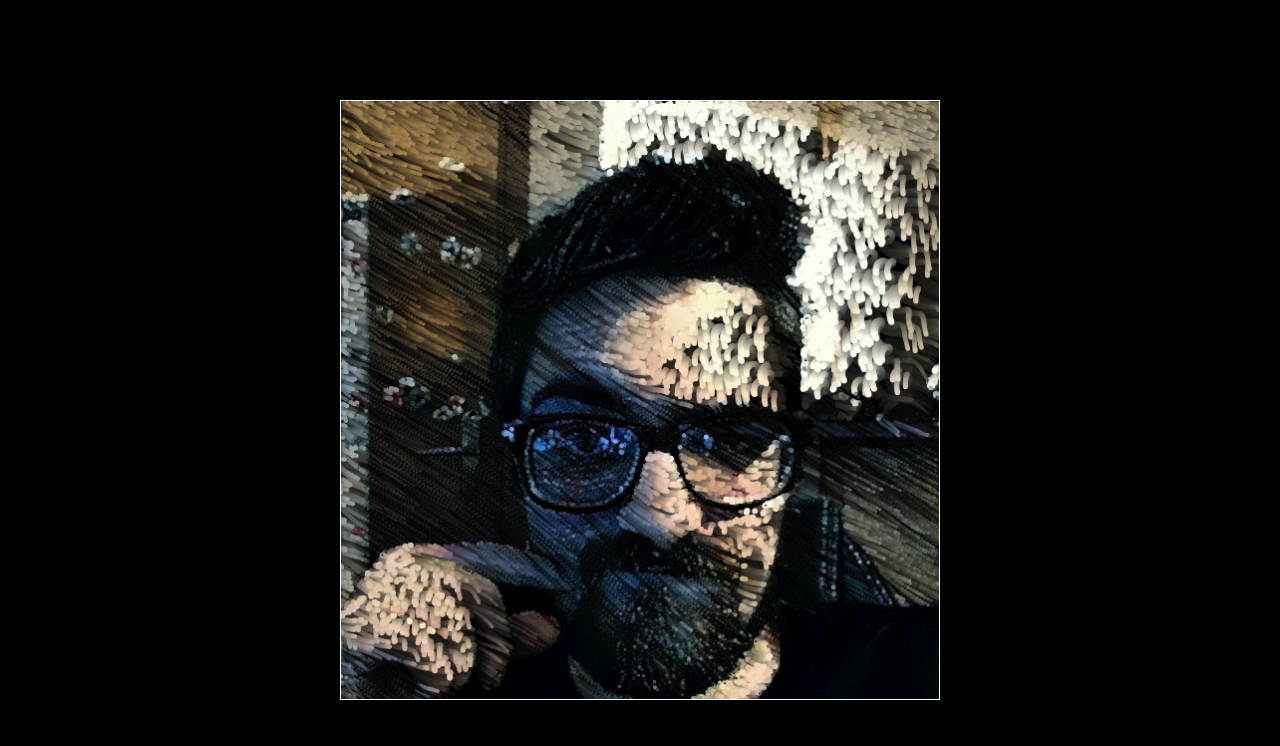
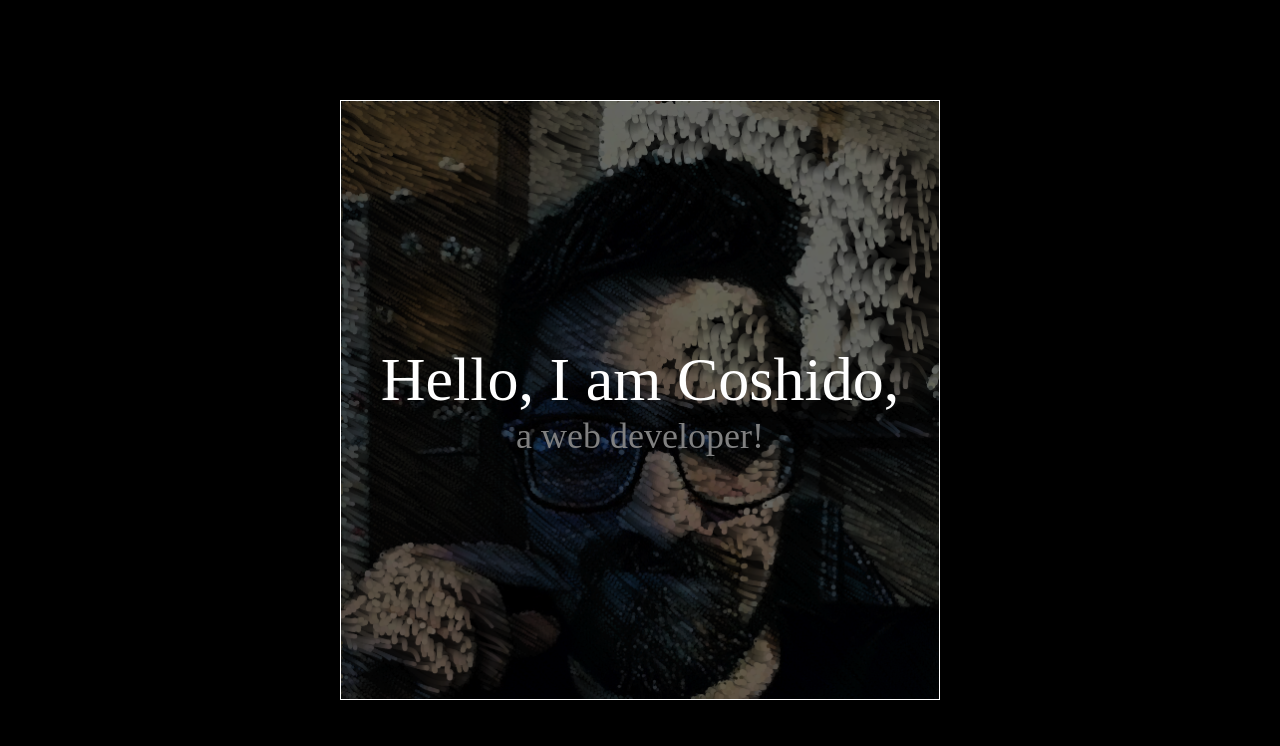
Before and after one commit to Coshido/Particle-Animation, a plain HTML site: page index.html in a window 1280 px wide. Shown: the top 746 px of the page. Drawn offline with Linux system fonts and the light colour scheme; animation ran at ten frames a second.

Commit message:
add text and opacity on top of the canvas

```diff
--- a/index.html
+++ b/index.html
@@ -9,6 +9,10 @@
   </head>
   <body>
     <canvas id="canvas"></canvas>
+    <div id="test">
+      Hello, I am Coshido,
+      <p>a web developer!</p>
+    </div>
     <script src="./javascript.js"></script>
     <script
       src="https://kit.fontawesome.com/2e94fa5060.js"
--- a/style.css
+++ b/style.css
@@ -32,3 +32,24 @@ footer {
   text-decoration: none;
   color: white;
 }
+#test {
+  position: absolute;
+  background: rgba(0, 0, 0, 0.6);
+  border: 1px solid white;
+
+  color: White;
+  top: 50%;
+  left: 50%;
+  transform: translate(-50%, -50%);
+  height: 600px;
+  width: 600px;
+  display: flex;
+  flex-direction: column;
+  justify-content: center;
+  align-items: center;
+  font-size: 62px;
+}
+#test p {
+  font-size: 36px;
+  color: gray;
+}
```
